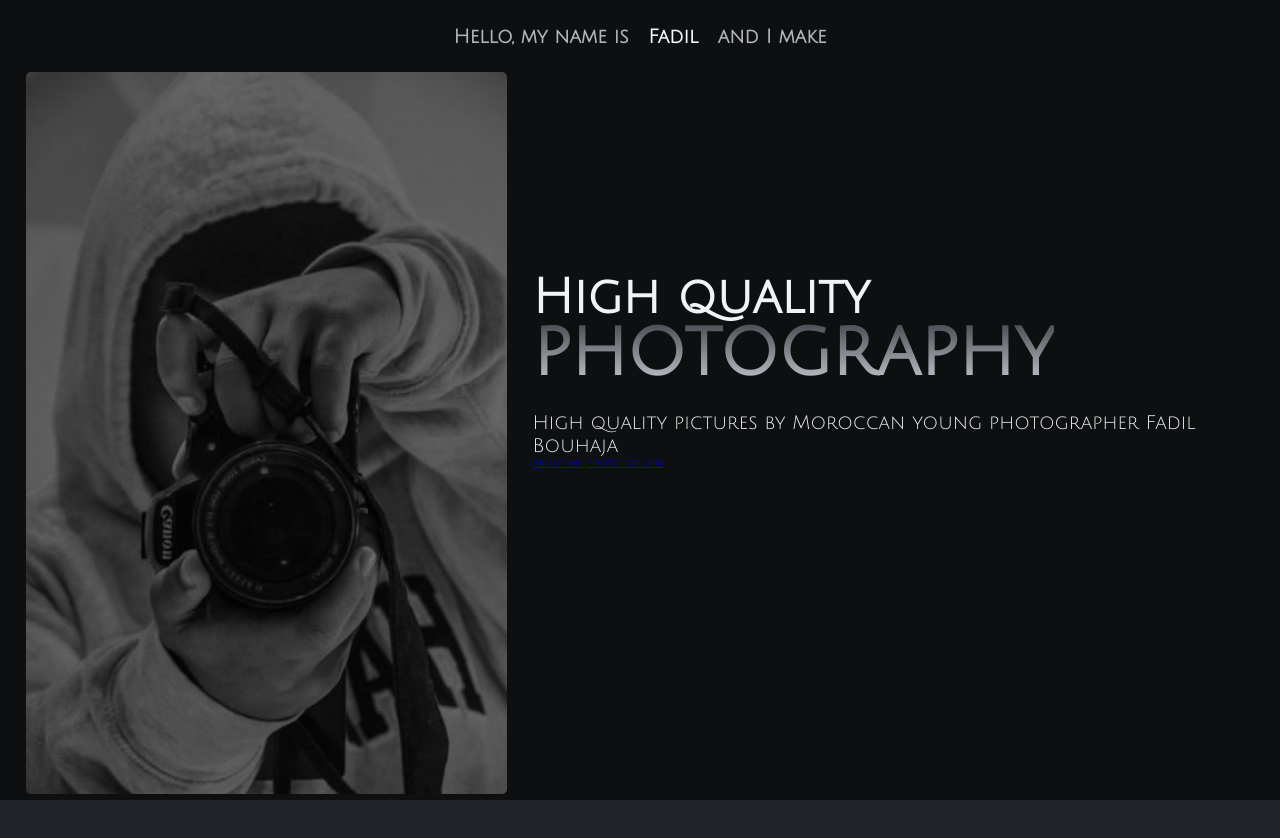
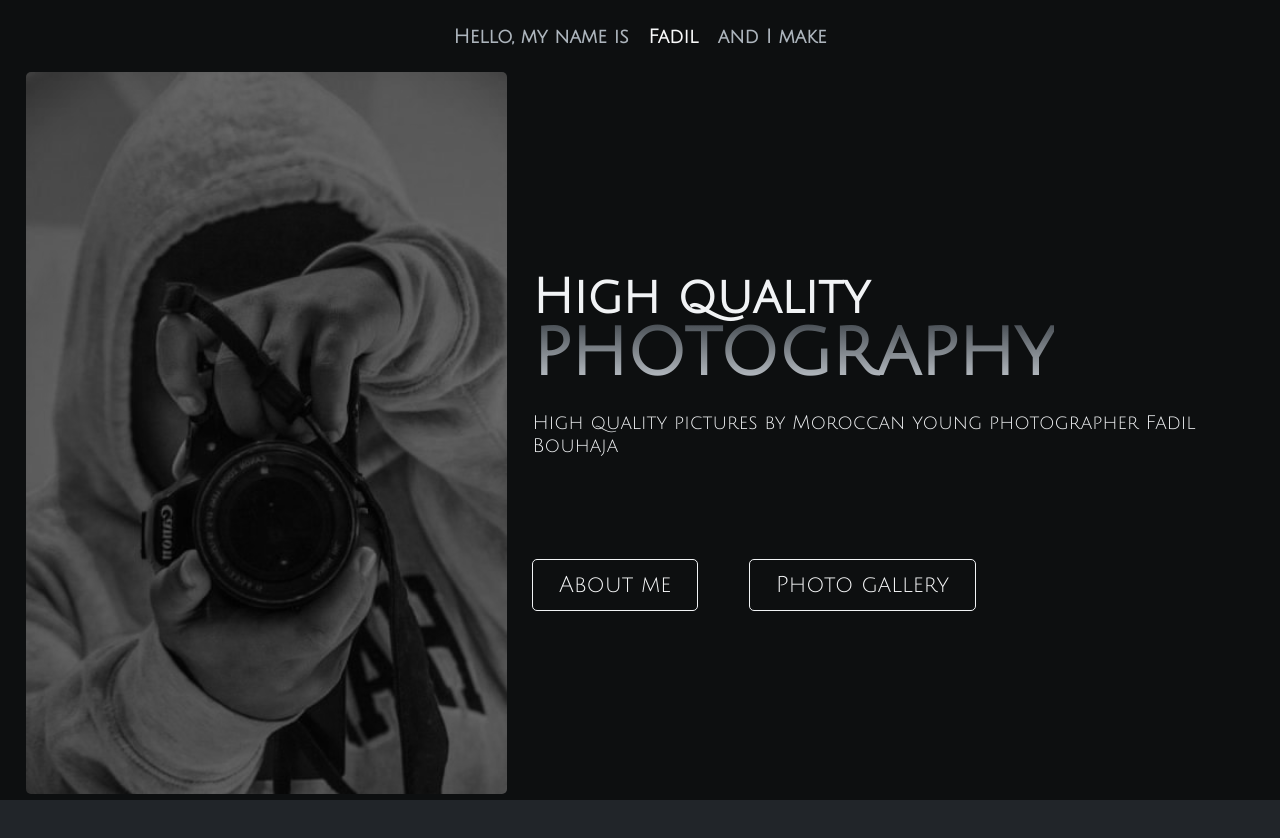
Before and after one commit to oubaycodes/Fadils-portfolio-website, a website built with Parcel: page index.html in a window 1280 px wide. Built offline with nearby package versions, Linux system fonts and the light colour scheme.

Commit message:
a huge fucking pack o stuff

```diff
--- a/index.html
+++ b/index.html
@@ -38,7 +38,7 @@
               </p>
               <div class="button-container">
                 <a href="#" class="btn header-btn">About me</a>
-                <a href="#" class="btn header-btn">Photo gallery</a>
+                <a href="#" class="btn header-btn btn-extra">Photo gallery</a>
               </div>
             </div>
           </div>
--- a/src/css/style.css
+++ b/src/css/style.css
@@ -42,3 +42,16 @@
   color: #f8f9fa;
   margin: 0 0.8rem;
 }
+.button-container {
+  margin-top: 6.4rem;
+  display: flex;
+  gap: 3.2rem;
+}
+.btn {
+  font-size: 1.4rem;
+  text-decoration: none;
+  color: #f8f9fa;
+  border: 1px solid #f1f3f5;
+  padding: 0.8rem 1.6rem;
+  border-radius: 5px;
+}
```
